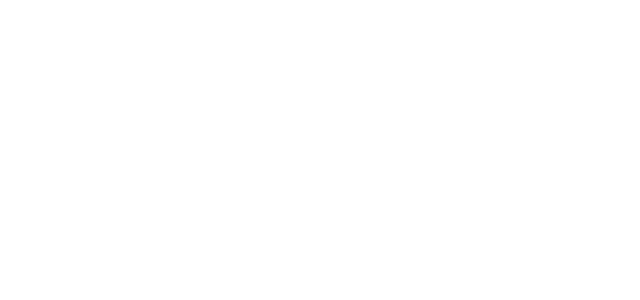
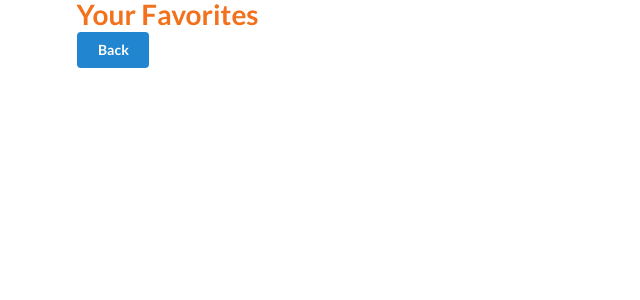
Before and after one commit to Shadow-Flash/PokeDex, a React (Create React App) app: page /favorites in a window 1280 px wide. Shown: the top 300 px of the page, without its empty margins (0-640 px from the left). Built offline with nearby package versions, Linux system fonts and the light colour scheme.

Commit message:
Corrcted HomePage

```diff
--- a/src/App.js
+++ b/src/App.js
@@ -10,9 +10,9 @@
     return (
       <div className="ui container">
         <Switch>
-          <Route path="/home" component={PokeData} exact />
-          <Route path="/home/favorites" component={FavPokeCard} />
-          <Route path="/home/:name/details" component={PokeDetails} />
+          <Route path="/" component={PokeData} exact />
+          <Route path="/favorites" component={FavPokeCard} />
+          <Route path="/:name/details" component={PokeDetails} />
         </Switch>
       </div>
     );
--- a/src/components/FavPokeCard.js
+++ b/src/components/FavPokeCard.js
@@ -13,7 +13,7 @@
         })}
       </div>
       <div className='ui grid'>
-        <Link to="/home">
+        <Link to="/">
           <div className="ui animated blue button" tabIndex="0">
             <div className="visible content">Back</div>
             <div className="hidden content">
--- a/src/components/FavoriteCard.js
+++ b/src/components/FavoriteCard.js
@@ -21,7 +21,7 @@
             <img src={pokemon.sprites.front_default} alt="" />
           </div>
           <div className="content">
-            <Link to={`/home/${pokemon.name}/details`} className="header">
+            <Link to={`/${pokemon.name}/details`} className="header">
               {pokemon.name.toUpperCase()}
             </Link>
           </div>
--- a/src/components/PokeCard.js
+++ b/src/components/PokeCard.js
@@ -4,7 +4,7 @@
 const PokeCard = ({ pokemon }) => {
   return (
     <div className="column">
-      <Link to={`/home/${pokemon.name}/details`} className="header">
+      <Link to={`/${pokemon.name}/details`} className="header">
         <div className="ui link cards">
           <div className="card">
             <div className="ui image">
--- a/src/components/PokeData.js
+++ b/src/components/PokeData.js
@@ -41,7 +41,7 @@
   return (
     <div className="ui container">
       <h1 className="ui red header">PokeDex</h1>
-      <Link to="/home/favorites">
+      <Link to="/favorites">
         <div
           className="ui animated fade orange button right floated"
           tabIndex="0"
--- a/src/components/PokeDetails.js
+++ b/src/components/PokeDetails.js
@@ -66,7 +66,7 @@
               </div>
             )}
 
-            <Link to="/home">
+            <Link to="/">
               <div
                 className="ui animated blue button right floated"
                 tabIndex="0"
```
Also changed, not shown: 1 other file (tests, documents, lock files or other folders).
